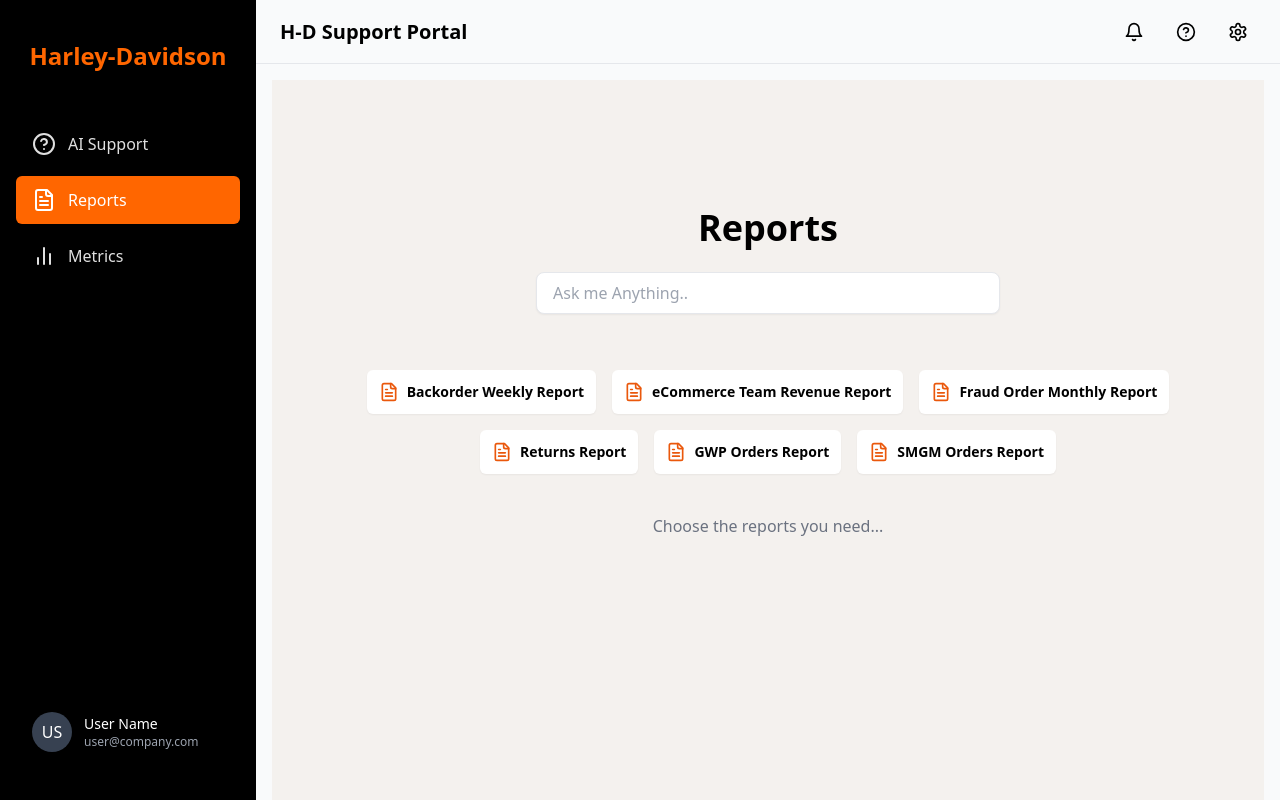
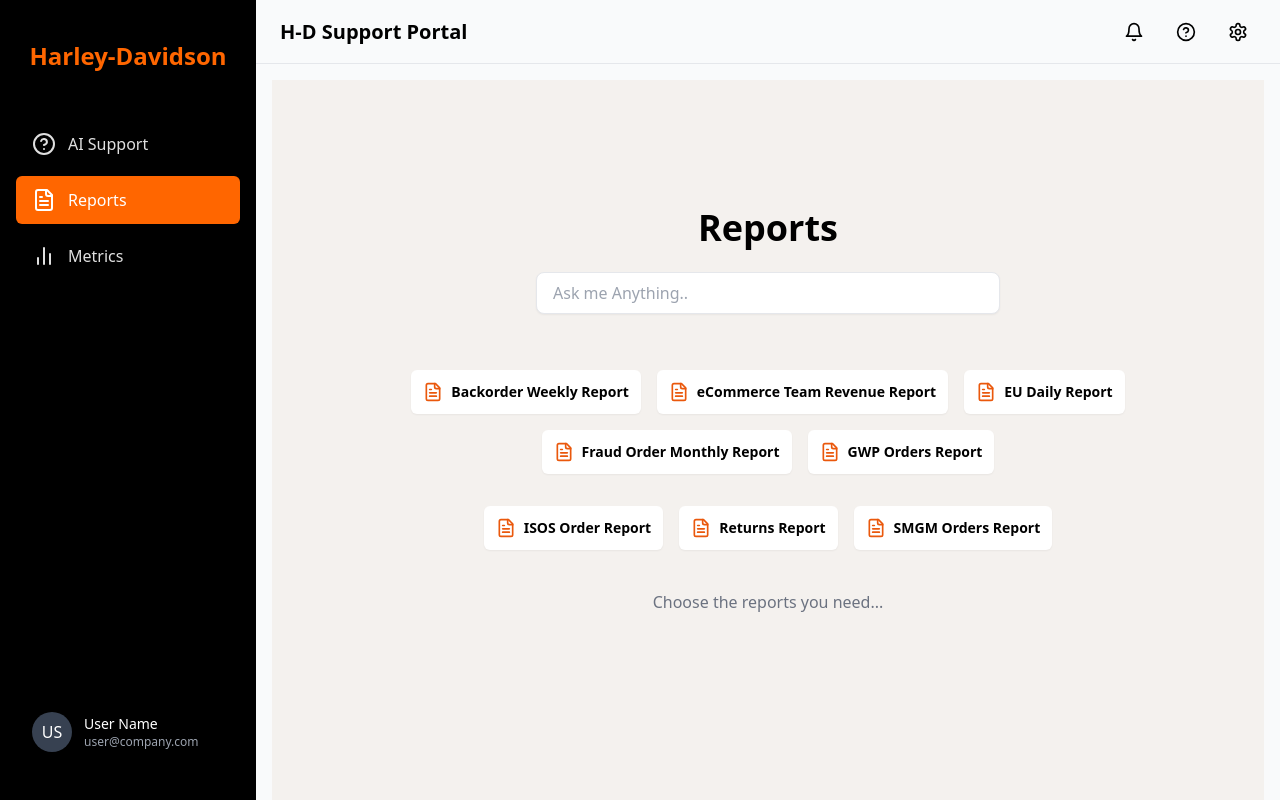
Before and after one commit to AfrinFarhath-exp/HD--Demo, a React (Vite) app: page /reports in a window 1280 px wide. Built offline with nearby package versions, Linux system fonts and the light colour scheme.

Commit message:
reports json added

```diff
--- /dev/null
+++ b/src/data/report.ts
@@ -0,0 +1,14 @@
+
+
+const reports = [
+  { title: "Backorder Weekly Report" },
+  { title: "eCommerce Team Revenue Report" },
+  { title: "EU Daily Report" },
+  { title: "Fraud Order Monthly Report" },
+  { title: "GWP Orders Report" },
+  { title: "ISOS Order Report" },
+  { title: "Returns Report" },
+  { title: "SMGM Orders Report" },
+];
+
+export default reports;
--- a/src/pages/Reports/ReportsPage.tsx
+++ b/src/pages/Reports/ReportsPage.tsx
@@ -1,15 +1,12 @@
 import ReportCard from "../../components/ReportCard";
 
-const reports = [
-  "Backorder Weekly Report",
-  "eCommerce Team Revenue Report",
-  "Fraud Order Monthly Report",
-  "Returns Report",
-  "GWP Orders Report",
-  "SMGM Orders Report",
-];
+
+import reports from "../../data/report";
 
 export default function ReportsPage() {
+  const firstRow = reports.slice(0, 5);
+  const secondRow = reports.slice(5);
+
   return (
     <div className="min-h-screen bg-[#f4f1ee] px-8 pt-32 pb-8">
       <h1 className="text-4xl font-bold text-center mb-6">Reports</h1>
@@ -23,13 +20,25 @@ export default function ReportsPage() {
       </div>
 
 
-
-      <div className="flex flex-wrap gap-4 justify-center pt-10">
-        {reports.map((title) => (
-          <ReportCard key={title} title={title} />
+      <div className="flex flex-wrap justify-center gap-4 pt-10">
+        {firstRow.map((report) => (
+          <ReportCard key={report.title} title={report.title} />
         ))}
       </div>
-      <p className="text-center text-gray-500 mb-10 pt-10">Choose the reports you need...</p>
+
+
+      <div className="h-8" />
+
+
+      <div className="flex flex-wrap justify-center gap-4">
+        {secondRow.map((report) => (
+          <ReportCard key={report.title} title={report.title} />
+        ))}
+      </div>
+
+      <p className="text-center text-gray-500 mb-10 pt-10">
+        Choose the reports you need...
+      </p>
     </div>
   );
 }
```
Also changed, not shown: src/data/demo.tsx (deleted).
